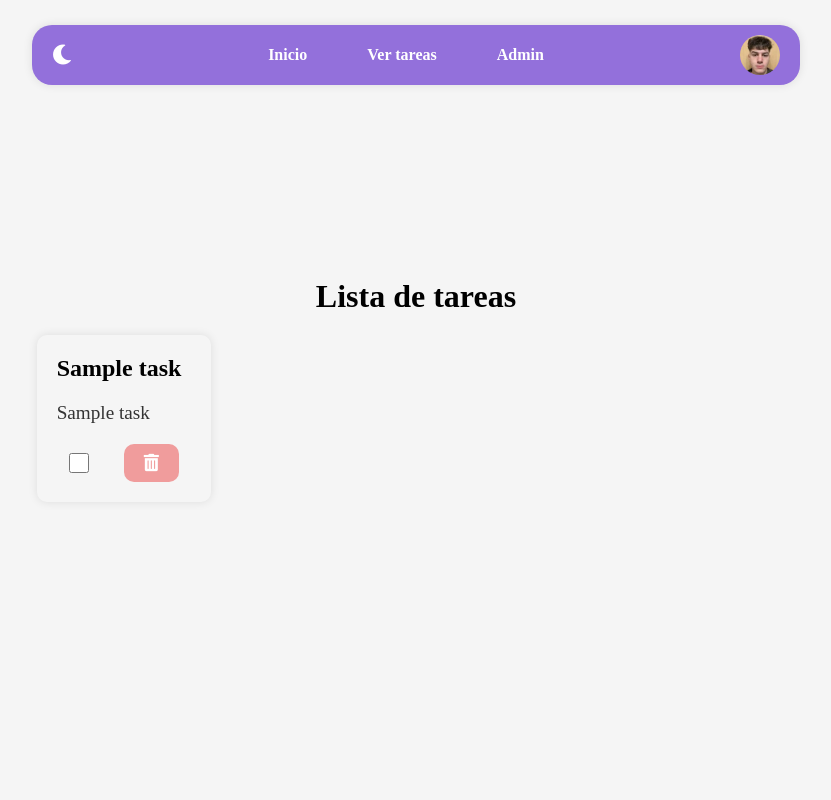
After one commit to joacominatel/sign-api, a Flask app: page /tasks in a window 1280 px wide. The commit adds this page. Shown: the whole page, without its empty margins (224-1055 px from the left). Run offline with Flask 3, Linux system fonts and the light colour scheme; the visitor is signed in with stand-in values (Sample User, id 1); a database or web service that is not in the repository returns one stand-in record (values such as "Sample title"); some libraries are stand-ins or nearby versions.

Commit message:
Agregado de /tasks

```diff
--- a/app.py
+++ b/app.py
@@ -88,6 +88,13 @@ def add_task():
         print(e)
         return jsonify({'message': 'Error adding task'})
 
+@app.route('/tasks', methods=['GET'])
+def tasks():
+    if 'username' in session:
+        return render_template('tasks.html', tasks=get_tasks())
+    else:
+        return redirect('/denied')
+
 @app.route('/register', methods=['POST'])
 def register():
     # recibe un json con username, name, password, email
--- a/static/css/style.css
+++ b/static/css/style.css
@@ -273,6 +273,11 @@ section#main aside .last-tasks-resume ul li {
     box-shadow: 0 0 10px rgba(0, 0, 0, 0.1);
 }
 
+section#main aside .last-tasks-resume ul li:hover {
+    transition: all 0.3s ease;
+    box-shadow: 2px 2px 10px rgba(0, 0, 0, 0.2);
+}
+
 section#main aside .last-tasks-resume ul li span {
     display: flex;
     gap: 14px;
@@ -293,7 +298,7 @@ section#main aside .last-tasks-resume ul li span a:hover {
     color: mediumslateblue;
 }
 
-section#main aside .last-tasks-resume ul li .buttons-funcs  .delete-button {
+.delete-button {
     /* display: flex; */
     right: 0;
     display: flex;
@@ -301,12 +306,11 @@ section#main aside .last-tasks-resume ul li .buttons-funcs  .delete-button {
     gap: 10px;
 }
 
-section#main aside .last-tasks-resume ul li .buttons-funcs  .delete-button i {
+.delete-button i {
     font-size: 1.3em;
     cursor: pointer;
 }
-
-section#main aside .last-tasks-resume ul li .buttons-funcs  .delete-button button {
+.delete-button button {
     padding: 10px 20px;
     border: none;
     border-radius: 10px;
@@ -329,7 +333,7 @@ section#main aside .last-tasks-resume ul li .buttons-funcs {
 
 }
 
-section#main aside .last-tasks-resume ul li .buttons-funcs  input {
+ .buttons-funcs input {
     /* checkbox of task */
     display: block;
     width: 20px;
@@ -339,12 +343,11 @@ section#main aside .last-tasks-resume ul li .buttons-funcs  input {
     cursor: pointer;
 }
 
-section#main aside .last-tasks-resume ul li  .buttons-funcs input:checked {
+.buttons-funcs input:checked {
     background-color: mediumslateblue;
     border: 1px solid mediumslateblue;
 }
-
-section#main aside .last-tasks-resume ul li .buttons-funcs  input:checked::after {
+ .buttons-funcs  input:checked::after {
     content: "";
     display: block;
     width: 10px;
@@ -356,19 +359,19 @@ section#main aside .last-tasks-resume ul li .buttons-funcs  input:checked::after
     left: 5px;
 }
 
-section#main aside .last-tasks-resume ul li .buttons-funcs  input:focus {
+ .buttons-funcs  input:focus {
     outline: none;
 }
 
-section#main aside .last-tasks-resume ul li .buttons-funcs  input:hover {
+ .buttons-funcs  input:hover {
     background-color: #f5f5f5;
 }
 
-section#main aside .last-tasks-resume ul li .buttons-funcs  input:active {
+ .buttons-funcs  input:active {
     transform: scale(0.95);
 }
 
-section#main aside .last-tasks-resume ul li .buttons-funcs  input:active::after {
+.buttons-funcs  input:active::after {
     background-color: #f5f5f5;
 }
 
@@ -393,7 +396,8 @@ section#main aside .last-tasks-resume .no-task-completed p {
     font-weight: 700;
 }
 
-section#main aside .last-tasks-resume .no-task-completed button {
+section#main aside .last-tasks-resume .no-task-completed button,
+.last-tasks-resume .no-task-completed a {
     padding: 10px 20px;
     border: none;
     border-radius: 10px;
@@ -545,3 +549,71 @@ section#main aside .last-tasks-resume .no-task-completed button:focus {
 .modal-create-task .modal-content form .form-group button:active {
     transform: scale(0.95);
 }
+
+.all-tasks {
+    display: grid;
+    gap: 20px;
+    padding: 20px;
+    /* 4 columns */
+    grid-template-columns: repeat(4, 1fr);
+    grid-auto-rows: 1fr;
+    justify-content: center;
+    align-items: center;
+
+}
+
+.all-tasks .card {
+    padding: 20px;
+    border-radius: 10px;
+    box-shadow: 0 0 10px rgba(0, 0, 0, 0.1);
+    display: flex;
+    flex-direction: column;
+    gap: 20px;
+}
+
+.all-tasks .card .card-header {
+    display: flex;
+    justify-content: space-between;
+    align-items: center;
+    gap: 10px;
+}
+
+.all-tasks .card .card-header h2 {
+    font-size: 1.5em;
+    font-weight: 700;
+}
+
+.all-tasks .card .card-body p {
+    font-size: 1.2em;
+    font-weight: 400;
+    color: #333;
+}
+
+.all-tasks .card .card-footer {
+    display: flex;
+    align-items: center;
+    flex-direction: row;
+    width: 100%;
+    justify-content: space-around;
+    gap: 10px;
+}
+
+.all-tasks .card .card-footer .buttons-funcs {
+    display: flex;
+    gap: 10px;
+    align-items: center;
+    justify-content: space-around;
+    width: 100%;
+}
+
+section#all-tasks {
+    display: flex;
+    flex-direction: column;
+    align-items: center;
+    justify-content: center;
+}
+
+section#all-tasks h1 {
+    font-size: 2em;
+    font-weight: 700;
+}
--- a/static/js/main.js
+++ b/static/js/main.js
@@ -83,3 +83,7 @@ function createTaskForm( event ) {
         console.log(error);
     });
 }
+
+function redirectTasks() {
+    window.location.href = '/tasks';
+}
--- /dev/null
+++ b/templates/tasks.html
@@ -0,0 +1,33 @@
+{% extends 'base.html' %}
+{% block content %}
+<section id="all-tasks">
+    <h1>
+        Lista de tareas
+    </h1>
+    <ul class="all-tasks">
+        {% for task in tasks %}
+            <div class="card">
+                <div class="card-header">
+                    <h2>{{ task[2] }}</h2>
+                    <br>
+                </div>
+                <div class="card-body">
+                    <p>{{ task[3] }}</p>
+                </div>
+                <div class="card-footer">
+                    <div class="buttons-funcs">
+                        <input class="task-checkbox" type="checkbox" {% if task[5] == 1 %}
+                        checked {% endif %} data-id="{{ task[0] }}"
+                        onchange="updateTaskCompletion(this)">
+                        <div class="delete-button">
+                            <button onclick="deleteTask(this)" data-id="{{ task[0] }}">
+                                <i class="fas fa-trash-alt"></i>
+                            </button>
+                        </div>
+                    </div>
+                </div>
+            </div>
+        {% endfor %}
+    </ul>
+</section>
+{% endblock %}
```
Also changed, not shown: templates/index.html (+9 -0 lines).
